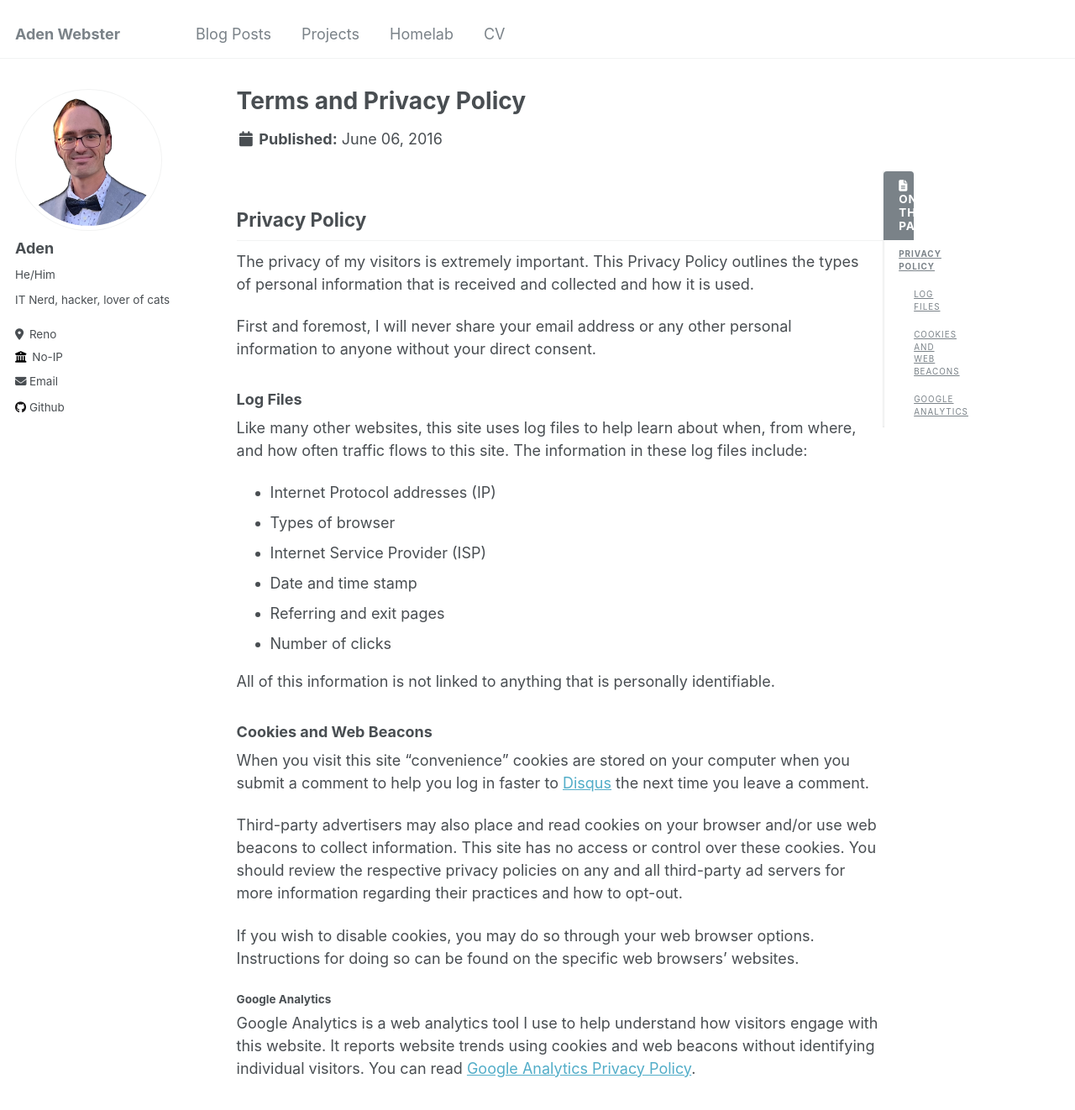
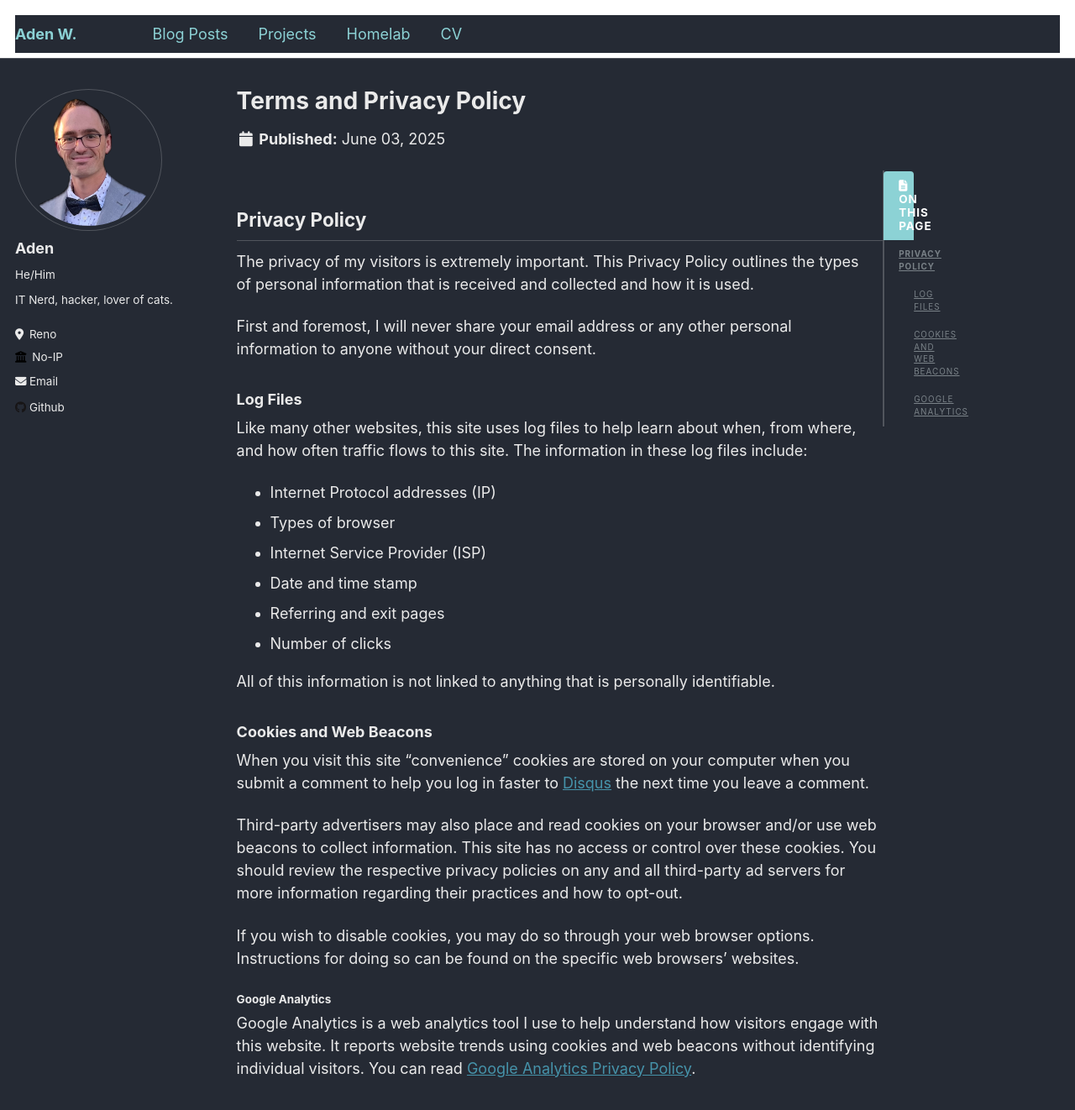
Before and after one commit to aden-webster/a-webster.github.io, a Jekyll site: the page built from _pages/terms.md, in a window 1280 px wide and 1400 px high. Shown: the top 1322 px of the window at 84% size. Built offline with Jekyll 4.4.1, drawn with Linux system fonts in a browser that asks for light colours.

Commit message:
Adds Darkmode

```diff
--- a/_config.yml
+++ b/_config.yml
@@ -8,7 +8,7 @@
 
 # Basic Site Settings
 locale                   : "en-US"
-title                    : "Aden Webster"
+title                    : "Aden W."
 title_separator          : "-"
 name                     : &name "Aden"
 description              : &description "Nerd, hacker, lover of cats and trees"
@@ -24,7 +24,7 @@ author:
   avatar           : "profile.png"
   name             : "Aden"
   pronouns         : "He/Him"
-  bio              : "IT Nerd, hacker, lover of cats"
+  bio              : "IT Nerd, hacker, lover of cats."
   location         : "Reno"
   employer         : "No-IP"
   uri              : # URL
--- a/_pages/terms.md
+++ b/_pages/terms.md
@@ -1,7 +1,7 @@
 ---
 permalink: /terms/
 title: "Terms and Privacy Policy"
-modified: 2016-06-06
+modified: 2025-06-03
 ---
 
 {% include base_path %}
--- a/_sass/_variables.scss
+++ b/_sass/_variables.scss
@@ -61,14 +61,14 @@ $darker-gray                : mix(#000, $gray, 60%);
 $light-gray                 : mix(#fff, $gray, 50%);
 $lighter-gray               : mix(#fff, $gray, 90%);
 
-$body-color                 : #fff;
-$background-color           : #fff;
-$code-background-color      : #fafafa;
-$code-background-color-dark : $light-gray;
-$text-color                 : $dark-gray;
-$border-color               : $lighter-gray;
+$body-color                 : #252a34;
+$background-color           : #252a34;
+$code-background-color      : mix(#000, $background-color, 15%);
+$code-background-color-dark : mix(#000, $background-color, 20%);
+$text-color                 : #eaeaea;
+$border-color               : mix(#fff, $background-color, 20%);
 
-$primary-color              : #7a8288;
+$primary-color              : #8cd2d5;
 $success-color              : #62c462;
 $warning-color              : #f89406;
 $danger-color               : #ee5f5b;
@@ -102,11 +102,12 @@ $xing-color                 : #006567;
 
 
 /* links */
-$link-color                 : $info-color;
-$link-color-hover           : mix(#000, $link-color, 25%);
-$link-color-visited         : mix(#fff, $link-color, 25%);
-$masthead-link-color        : $primary-color;
-$masthead-link-color-hover  : mix(#000, $primary-color, 25%);
+$link-color                 : mix(#000, $info-color, 15%) !default;
+$link-color-hover           : mix(#000, $link-color, 25%) !default;
+$link-color-visited         : mix(#fff, $link-color, 15%) !default;
+$masthead-link-color        : $primary-color !default;
+$masthead-link-color-hover  : mix(#000, $primary-color, 25%) !default;
+$navicon-link-color-hover   : mix(#fff, $primary-color, 75%) !default;
 
 
 /*
```
Also changed, not shown: _pages/portfolio.html (deleted, +0 -13 lines), _posts/2013-08-14-blog-post-2.md (deleted, +0 -20 lines), _posts/2014-08-14-blog-post-3.md (deleted, +0 -20 lines), _posts/2015-08-14-blog-post-4.md (deleted, +0 -20 lines), _posts/2199-01-01-future-post.md (deleted, +0 -11 lines), _talks/2013-03-01-tutorial-1.md (deleted, +0 -13 lines), _talks/2014-02-01-talk-2.md (deleted, +0 -13 lines), _talks/2014-03-01-talk-3.md (deleted, +0 -11 lines), _talks/2024-06-02-Salt_States.md (renamed from _talks/2012-03-01-talk-1.md).
